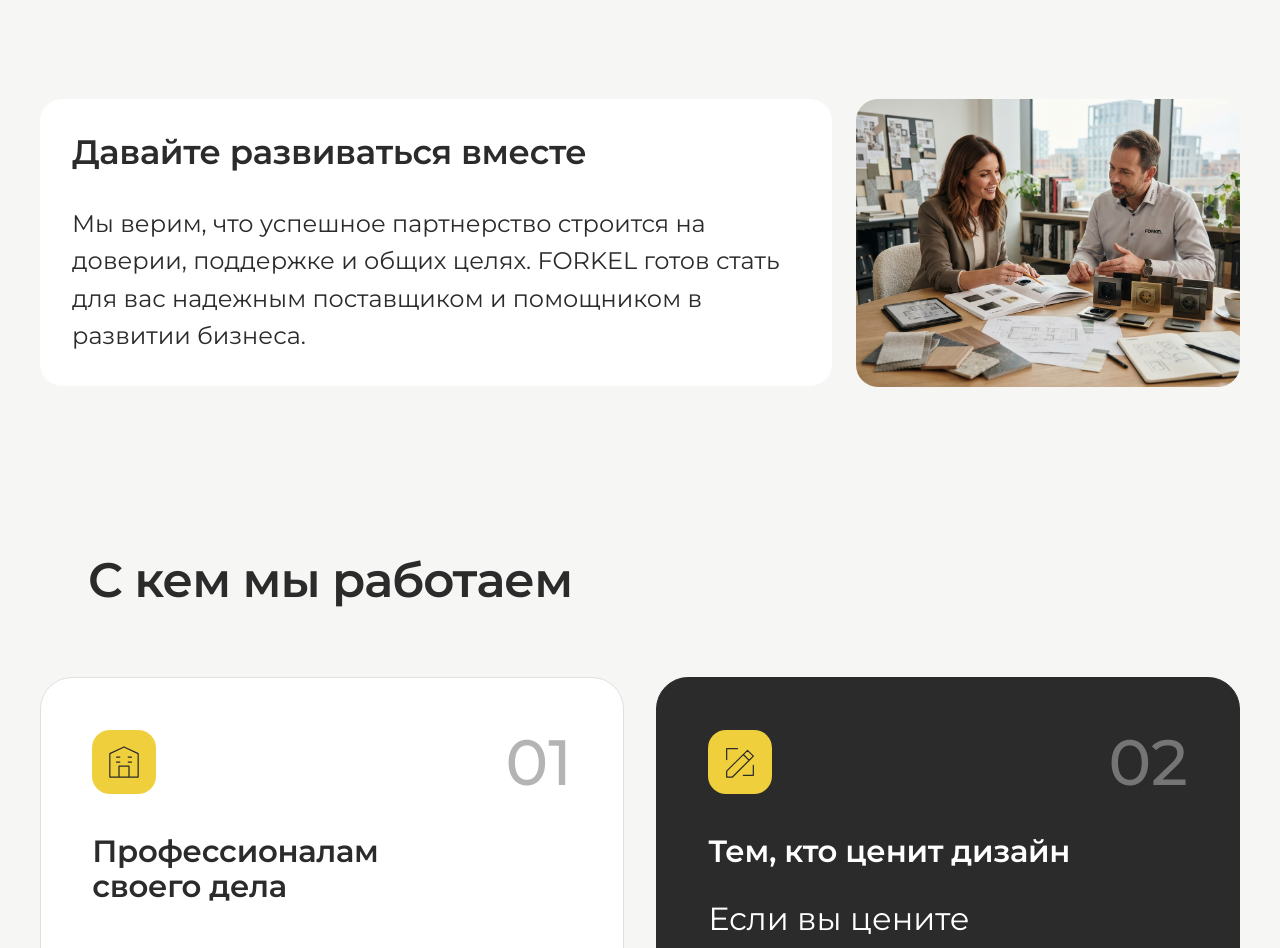
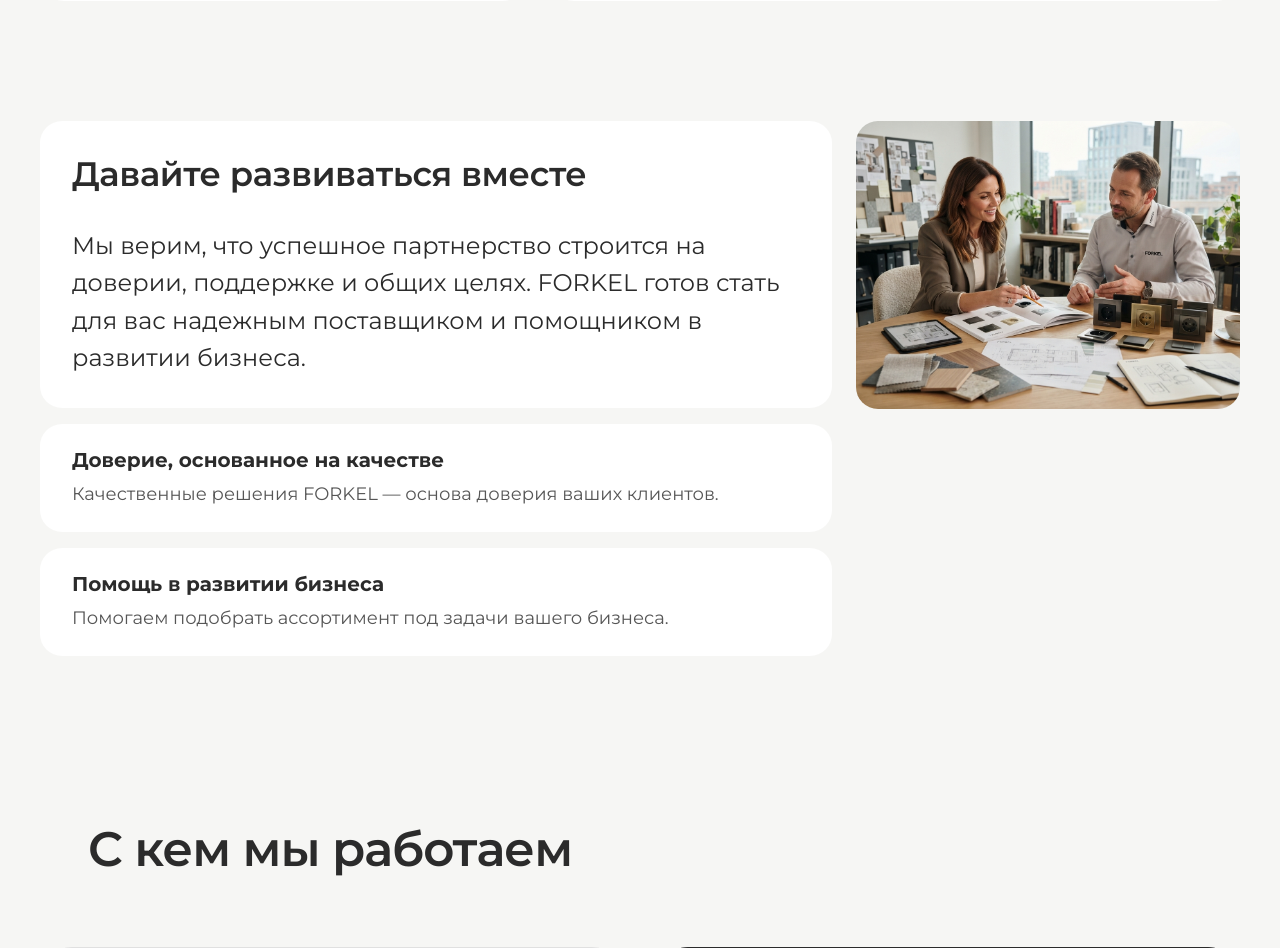
Before and after one commit to fhntv06/company_forkel_Bitrix, a PHP site: page /cooperation.html in a window 1280 px wide. Shown: the part 2005-2953 px from the top of the page. Run offline with PHP 8.4, Linux system fonts and the light colour scheme.

Commit message:
feat(v4): правки заказчика — шапка, h1 главной, заголовок блока, логотип ×1,5 (TASK-004); блоки доверия и развития бизнеса на cooperation (TASK-005)

```diff
--- a/prototype/homepage-v4/cooperation.html
+++ b/prototype/homepage-v4/cooperation.html
@@ -329,11 +329,21 @@
             </div>
         </section>
 
-        <section class="fk-section" aria-labelledby="coop-terms">
+        <section class="fk-section fk-coop-terms" aria-labelledby="coop-terms">
             <div class="fk-grid fk-grid--coop">
-                <div class="fk-coop-card">
-                    <h3>Давайте развиваться вместе</h3>
-                    <p>Мы верим, что успешное партнерство строится на доверии, поддержке и общих целях. FORKEL готов стать для вас надежным поставщиком и помощником в развитии бизнеса.</p>
+                <div class="fk-coop-terms__col">
+                    <div class="fk-coop-card">
+                        <h3 id="coop-terms">Давайте развиваться вместе</h3>
+                        <p>Мы верим, что успешное партнерство строится на доверии, поддержке и общих целях. FORKEL готов стать для вас надежным поставщиком и помощником в развитии бизнеса.</p>
+                    </div>
+                    <div class="fk-coop-card fk-coop-card--compact">
+                        <h4>Доверие, основанное на качестве</h4>
+                        <p>Качественные решения FORKEL — основа доверия ваших клиентов.</p>
+                    </div>
+                    <div class="fk-coop-card fk-coop-card--compact">
+                        <h4>Помощь в развитии бизнеса</h4>
+                        <p>Помогаем подобрать ассортимент под задачи вашего бизнеса.</p>
+                    </div>
                 </div>
                 <div class="fk-coop-card fk-coop-card--with-image"
                      style="background-image: url('assets/images/designs/coop_together.jpg');"
--- a/prototype/homepage-v4/css/cooperation.css
+++ b/prototype/homepage-v4/css/cooperation.css
@@ -146,12 +146,6 @@
 }
 
 @media (min-width: 769px) {
-    .fk-coop-card:first-child {
-        grid-column: span 8;
-    }
-    .fk-coop-card:nth-child(2) {
-        grid-column: 9 / -1;
-    }
     .fk-coop-grid {
         grid-template-columns: repeat(3, minmax(0, 1fr));
     }
@@ -238,3 +232,47 @@
 .fk-coop-audience__card p { font-size:clamp(16px,1.5vw,20px); line-height:1.6; margin:0; max-width:52ch; }
 .fk-coop-audience__card--accent p { color:inherit; }
 @media(max-width:767px) { .fk-coop-audience { grid-template-columns:1fr; } }
+/* TASK-005: секция «Давайте развиваться вместе»: левая колонка (исходный блок + два компактных) и фото.
+   Позиции — по явным классам; от 769 px всегда 12 колонок (без неявных). Фото не растягивается (height: max-content). */
+.fk-coop-terms__col {
+    display: grid;
+    grid-column: 1 / -1;
+    gap: 16px;
+    align-content: start;
+    min-width: 0;
+}
+.fk-coop-terms .fk-coop-card--compact {
+    padding: 24px 32px;
+}
+.fk-coop-terms .fk-coop-card--compact h4 {
+    margin: 0 0 8px;
+    font-size: 1.25rem;
+    line-height: 1.25;
+    font-weight: 700;
+    overflow-wrap: break-word;
+}
+.fk-coop-terms .fk-coop-card--compact p {
+    margin: 0;
+    font-size: 1.125rem;
+    line-height: 1.5;
+    color: var(--fk-ink-muted);
+}
+@media (min-width: 769px) {
+    .fk-coop-terms .fk-grid--coop {
+        grid-template-columns: repeat(12, minmax(0, 1fr));
+    }
+    .fk-coop-terms__col {
+        grid-column: 1 / span 7;
+    }
+    .fk-coop-terms .fk-coop-card--with-image {
+        grid-column: 8 / -1;
+    }
+}
+@media (min-width: 1025px) {
+    .fk-coop-terms__col {
+        grid-column: 1 / span 8;
+    }
+    .fk-coop-terms .fk-coop-card--with-image {
+        grid-column: 9 / -1;
+    }
+}
--- a/prototype/homepage-v4/css/footer.css
+++ b/prototype/homepage-v4/css/footer.css
@@ -6,7 +6,7 @@
 .fk-footer__row { display: grid; gap: 32px var(--gap); grid-template-columns: repeat(12, minmax(0, 1fr)); }
 .fk-footer__row > * { grid-column: 1 / -1; }
 .fk-footer .fk-footer__logo { display: inline-flex; align-items: center; gap: 6px; font-size: 1.5rem; font-weight: 800; letter-spacing: .08em; color: #fff; }
-.fk-footer .fk-footer__logo svg { width: 60px; height: 44px; }
+.fk-footer .fk-footer__logo svg { width: 90px; height: 66px; }
 .fk-footer h2 { margin-bottom: 12px; font-size: .8125rem; font-weight: 600; letter-spacing: .08em; text-transform: uppercase; color: var(--silver); }
 .fk-footer p, .fk-footer li { color: var(--veil); }
 .fk-footer a { display: inline-flex; align-items: center; min-height: 44px; color: #fff; text-decoration: none; }
--- a/prototype/homepage-v4/css/header.css
+++ b/prototype/homepage-v4/css/header.css
@@ -6,7 +6,7 @@
 .fk-header::before { content: ""; position: absolute; inset: 0; z-index: -1; background: color-mix(in srgb, var(--bg) 88%, transparent); backdrop-filter: blur(10px); }
 .fk-header__row { position: relative; display: flex; align-items: center; gap: 8px; }
 .fk-logo { display: inline-flex; align-items: center; gap: 6px; margin-right: auto; min-height: 44px; font-weight: 800; letter-spacing: .08em; font-size: 1.2rem; text-decoration: none; }
-.fk-logo svg { width: 60px; height: 44px; }
+.fk-logo svg { width: 90px; height: 66px; }
 .fk-actions { display: flex; align-items: center; gap: 4px; }
 
 .fk-icon-btn { position: relative; display: inline-grid; place-items: center; width: 44px; height: 44px; padding: 0; background: transparent; border: 0; border-radius: 50%; color: var(--ink); font: inherit; text-decoration: none; cursor: pointer; }
@@ -23,7 +23,7 @@
 .fk-badge[hidden] { display: none; }
 
 /* Мобильная навигация: полноэкранная панель (верх задаёт site.js по низу шапки) */
-.fk-nav { display: none; position: fixed; inset: 68px 0 0 0; z-index: 39; padding: 20px var(--pad) 40px; background: var(--bg); overflow-y: auto; overscroll-behavior: contain; }
+.fk-nav { display: none; position: fixed; inset: 90px 0 0 0; z-index: 39; padding: 20px var(--pad) 40px; background: var(--bg); overflow-y: auto; overscroll-behavior: contain; }
 .fk-nav[data-open] { display: block; }
 .fk-nav__list { display: flex; flex-direction: column; gap: 4px; }
 .fk-nav__link, .fk-catalog-btn { display: flex; align-items: center; width: 100%; min-height: 52px; padding: 0; font: 600 1.15rem/1.3 var(--font); text-align: left; text-decoration: none; color: var(--ink); background: transparent; border: 0; border-bottom: 1px solid var(--veil); border-radius: 0; cursor: pointer; }
--- a/prototype/homepage-v4/css/v4-skin.css
+++ b/prototype/homepage-v4/css/v4-skin.css
@@ -40,7 +40,7 @@
   --fk-margin: var(--pad);
   --fk-col-gap: var(--gap);
   --fk-section-gap: var(--sec);
-  --fk-header-h: 84px;
+  --fk-header-h: 106px; /* TASK-004: логотип 90×66 — плашка шапки ≥ 1100 px: 66 + 16 + 24 */
 
   /* Размеры шрифта: как у заголовков V4 */
   --fk-fs-display: clamp(2.1rem, 1.2rem + 3.6vw, 4.2rem);
@@ -157,11 +157,15 @@
 
 /* F2: после правки классов шапки (.fk-header и .fk-header__row оба .fk-container) боковые отступы удваивались — на 360 px шапка шире экрана на 3 px */
 .fk-header.fk-container > .fk-header__row.fk-container { padding-inline: 0; }
+/* TASK-004: у плашки шапки (≥ 1100 px, header.css) — внутренние отступы по сетке проекта (--gap), а не 0 */
+@media (min-width: 1100px) { .fk-header.fk-container > .fk-header__row.fk-container { padding-inline: var(--gap); } }
 /* F2: точки слайдера «Готовые решения» — цель нажатия не уже 44 px */
 .fk-sol-dot { width: 44px; }
 
 /* F2: крупные заголовки (clamp от 4rem/2.5rem/2rem в styles.css) на узких экранах не должны вылезать за экран: длинные слова переносятся */
 h1, h2, h3 { overflow-wrap: anywhere; }
+/* TASK-004: h1 главной (только #h1 на index.html): 80 px на 1920, минимум 3rem; глобальное h1 не тронуто */
+#h1 { font-size: clamp(3rem, 1.2rem + 3.17vw, 5rem); }
 
 /* F2: «Проекты» на главной <768 px — база сетки (6 колонок, css/projects.css) оставляла карточки по одной колонке и растягивала страницу (934–1164 px); карточки — на всю ширину */
 @media (max-width: 767px) { .fk-grid--projects { grid-template-columns: minmax(0, 1fr); } .fk-grid--projects > li { grid-column: 1 / -1; } }
--- a/prototype/homepage-v4/index.html
+++ b/prototype/homepage-v4/index.html
@@ -252,7 +252,7 @@
     <section class="sec wrap" aria-labelledby="dir-t">
         <div class="split">
             <div>
-                <h2 id="dir-t">Готовые решения для дома и офиса</h2>
+                <h2 id="dir-t">Большой ассортимент устройств для дома и офиса</h2>
             </div>
             <ul class="dirs">
                 <li>
```
